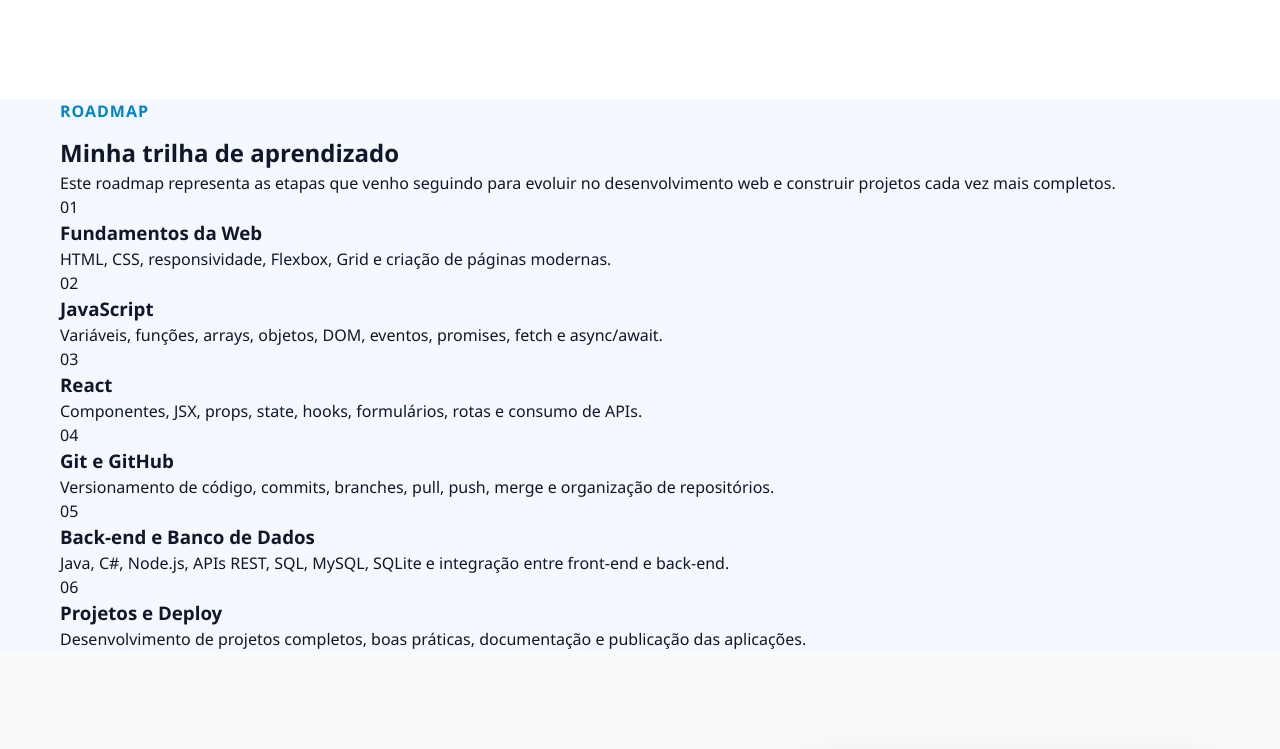
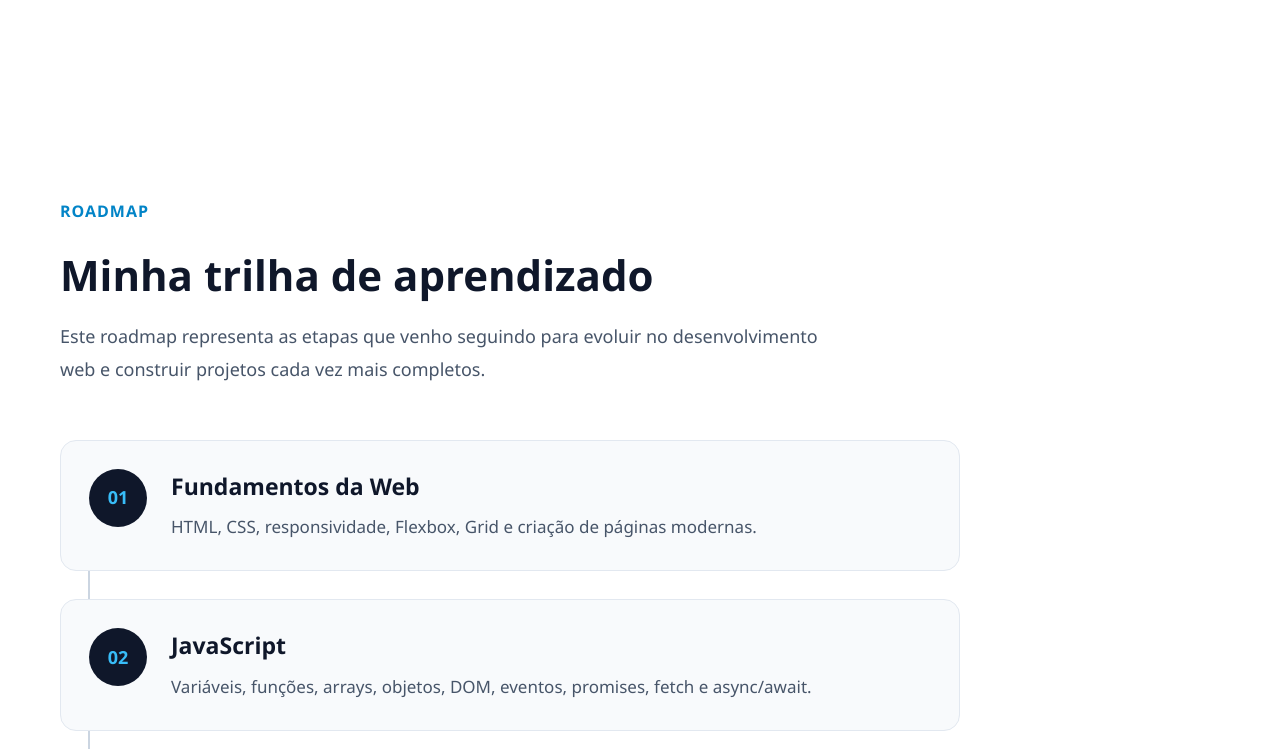
Before and after one commit to AlexandreAkkt/RoadmapReact, a React (Vite) app: page / in a window 1280 px wide. Shown: the part 2078-2827 px from the top of the page. Built offline with nearby package versions, Linux system fonts and the light colour scheme.

Commit message:
Estilizando Roadmao

```diff
--- a/src/Components/Roadmap/Roadmap.css
+++ b/src/Components/Roadmap/Roadmap.css
@@ -0,0 +1,139 @@
+/* ==========================================
+   Seção principal do Roadmap
+========================================== */
+
+#roadmap {
+  padding: 100px 20px;
+  background-color: #ffffff;
+}
+
+/* ==========================================
+   Container principal da seção
+========================================== */
+
+.roadmap-container {
+  display: flex;
+  flex-direction: column;
+  gap: 55px;
+}
+
+/* ==========================================
+   Cabeçalho da seção
+========================================== */
+
+.roadmap-header {
+  max-width: 760px;
+}
+
+.roadmap-header h2 {
+  margin: 15px 0 20px;
+  color: #0f172a;
+  font-size: 42px;
+  line-height: 1.2;
+}
+
+.roadmap-header p {
+  color: #475569;
+  font-size: 18px;
+  line-height: 1.8;
+}
+
+/* ==========================================
+   Lista contendo todas as etapas
+========================================== */
+
+.roadmap-list {
+  position: relative;
+  display: flex;
+  flex-direction: column;
+  gap: 28px;
+  max-width: 900px;
+}
+
+/* ==========================================
+   Linha vertical que liga todas as etapas
+========================================== */
+
+.roadmap-list::before {
+  content: "";
+  position: absolute;
+  top: 25px;
+  bottom: 25px;
+  left: 28px;
+  width: 2px;
+  background-color: #cbd5e1;
+}
+
+/* ==========================================
+   Card de cada etapa do Roadmap
+========================================== */
+
+.roadmap-item {
+  position: relative;
+  display: grid;
+  grid-template-columns: 58px 1fr;
+  gap: 24px;
+  align-items: flex-start;
+
+  padding: 28px;
+
+  background-color: #f8fafc;
+  border: 1px solid #e2e8f0;
+  border-radius: 16px;
+
+  transition: 0.3s ease;
+}
+
+/* ==========================================
+   Efeito ao passar o mouse
+========================================== */
+
+.roadmap-item:hover {
+  transform: translateX(8px);
+  border-color: #38bdf8;
+  box-shadow: 0 15px 30px rgba(15, 23, 42, 0.08);
+}
+
+/* ==========================================
+   Número de cada etapa
+========================================== */
+
+.roadmap-number {
+  position: relative;
+  z-index: 1;
+
+  width: 58px;
+  height: 58px;
+
+  display: flex;
+  align-items: center;
+  justify-content: center;
+
+  background-color: #0f172a;
+  color: #38bdf8;
+
+  border-radius: 50%;
+
+  font-size: 18px;
+  font-weight: 700;
+}
+
+/* ==========================================
+   Título de cada etapa
+========================================== */
+
+.roadmap-item h3 {
+  margin-bottom: 10px;
+  color: #0f172a;
+  font-size: 23px;
+}
+
+/* ==========================================
+   Descrição de cada etapa
+========================================== */
+
+.roadmap-item p {
+  color: #475569;
+  font-size: 17px;
+  line-height: 1.7;
+}
```
